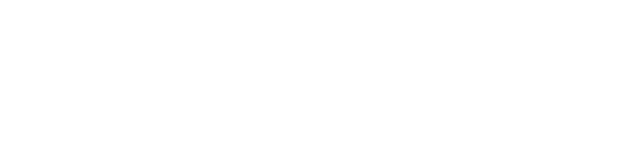
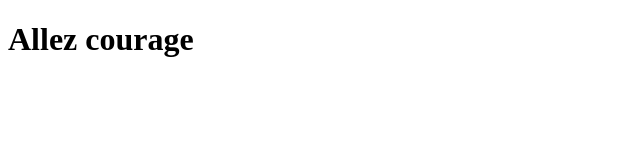
Before and after one commit to Bakfiets78/helloWorld, a plain HTML site: page index.html in a window 1280 px wide. Shown: the whole page, without its empty margins (0-640 px from the left). Drawn offline with Linux system fonts and the light colour scheme.

Commit message:
Ajout d'un "h1"

```diff
--- a/index.html
+++ b/index.html
@@ -5,5 +5,6 @@
     <title>Wild Code School</title>
   </head>
   <body>
+    <h1> Allez courage </h1>
   </body>
 </html>
```
